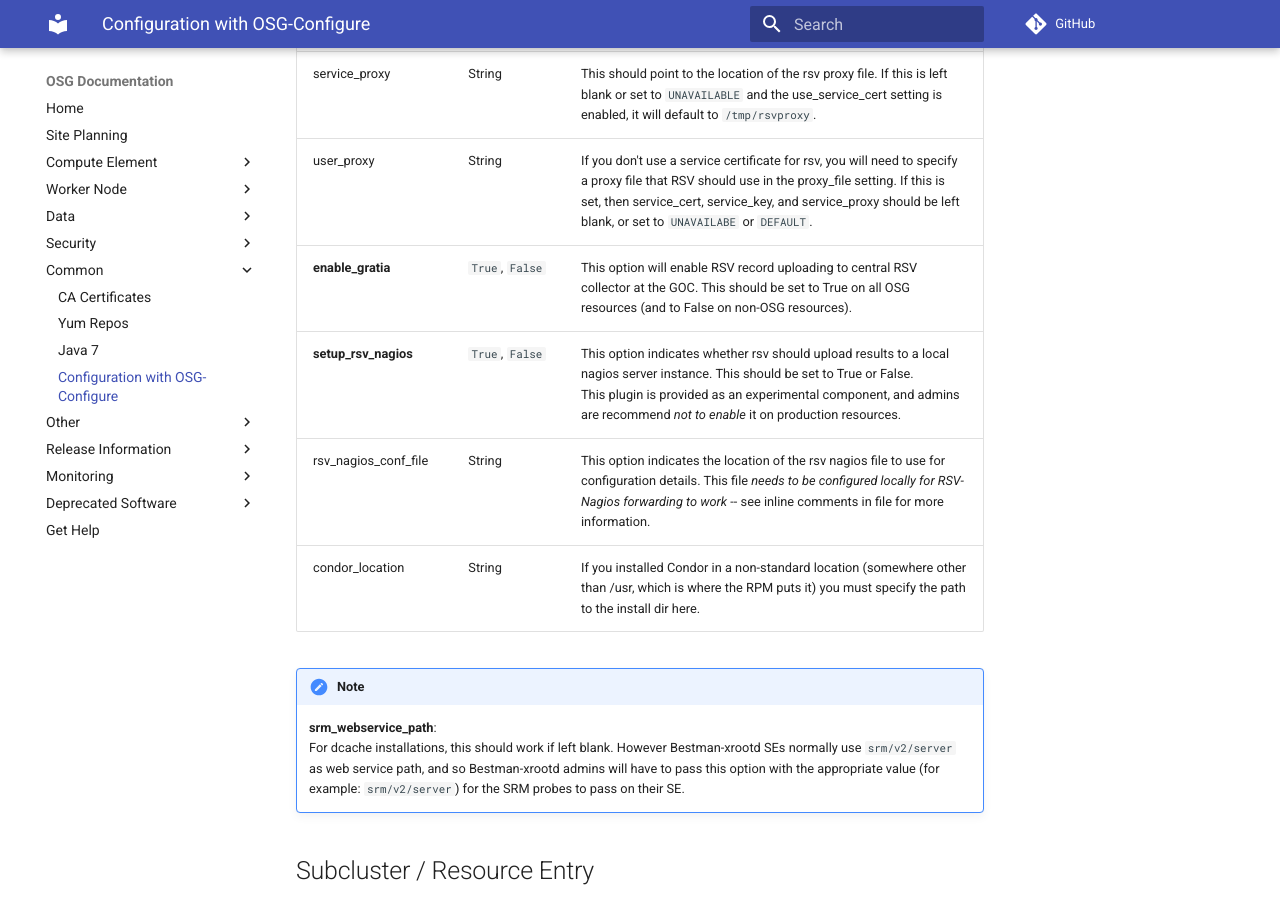
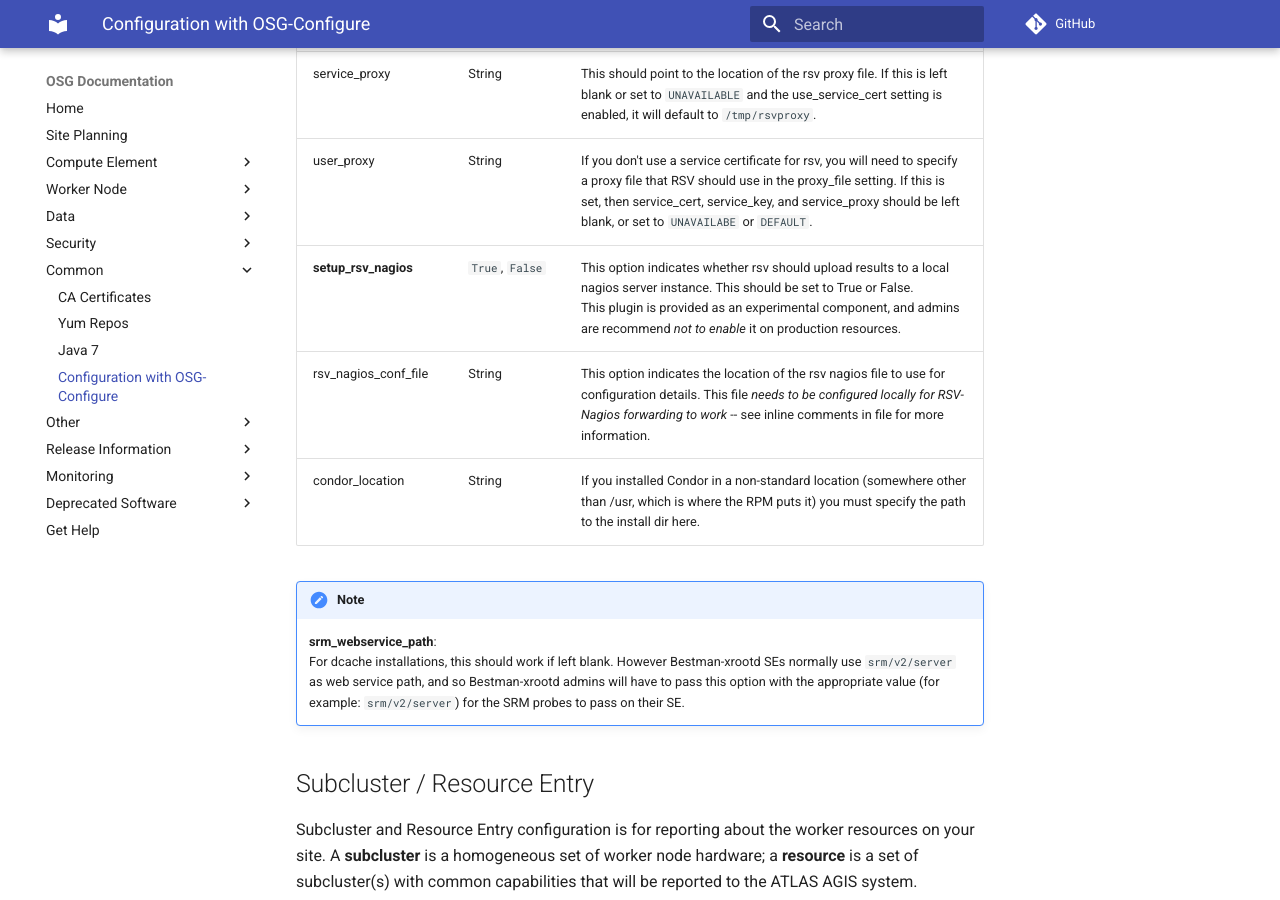
Before and after one commit to osg-htc/docs, an MkDocs documentation site: the page built from docs/other/configuration-with-osg-configure.md, in a window 1280 px wide and 900 px high, scrolled down 11135 px. Built offline with MkDocs 1.6.1 and Material for MkDocs 9.7.7, drawn with Linux system fonts in a browser that asks for light colours; comment, search, counter and statistics services are not loaded; old or Windows-style settings are respelled for this version of MkDocs.

Commit message:
Drop enable_gratia option (gratia-consumer is dead) (SOFTWARE-3218)

```diff
--- a/docs/other/configuration-with-osg-configure.md
+++ b/docs/other/configuration-with-osg-configure.md
@@ -310,7 +310,6 @@ This section is contained in `/etc/osg/config.d/30-rsv.ini` which is provided by
 | service_key          | String                    | This option should point to the private key file (pem) for your service  certificate. If this is left blank or set to `UNAVAILABLE` and the `service_cert` setting is enabled, it will default to `/etc/grid-security/rsvkey.pem` .                                    |
 | service_proxy        | String                    | This should point to the location of the rsv proxy file. If this is left blank or set to `UNAVAILABLE` and the use_service_cert  setting is enabled, it will default to `/tmp/rsvproxy`.                                                                               |
 | user_proxy           | String                    | If you don't use a service certificate for rsv, you will need to specify a  proxy file that RSV should use in the proxy_file setting.  If this is set, then  service_cert, service_key, and service_proxy should be left blank, or set to `UNAVAILABE` or `DEFAULT`.   |
-| **enable_gratia**    | `True`, `False`           | This option will enable RSV record uploading to central RSV collector at the GOC.   This should be set to True on all OSG resources (and to False on non-OSG resources).                                                                                               |
 | **setup_rsv_nagios** | `True`, `False`           | This option indicates whether rsv should upload results to a local  nagios server instance. This should be set to True or False.<br> This plugin is provided as an experimental component, and admins are recommend *not to enable* it on production resources.        |
 | rsv_nagios_conf_file | String                    | This option indicates the location of the rsv nagios  file to use for configuration details. This file *needs to be configured locally for RSV-Nagios forwarding to work* -- see inline comments in file for more information.                                         |
 | condor_location      | String                    | If you installed Condor in a non-standard location (somewhere other than /usr, which is where the RPM puts it)  you must specify the path to the install dir here.                                                                                                     |
```
